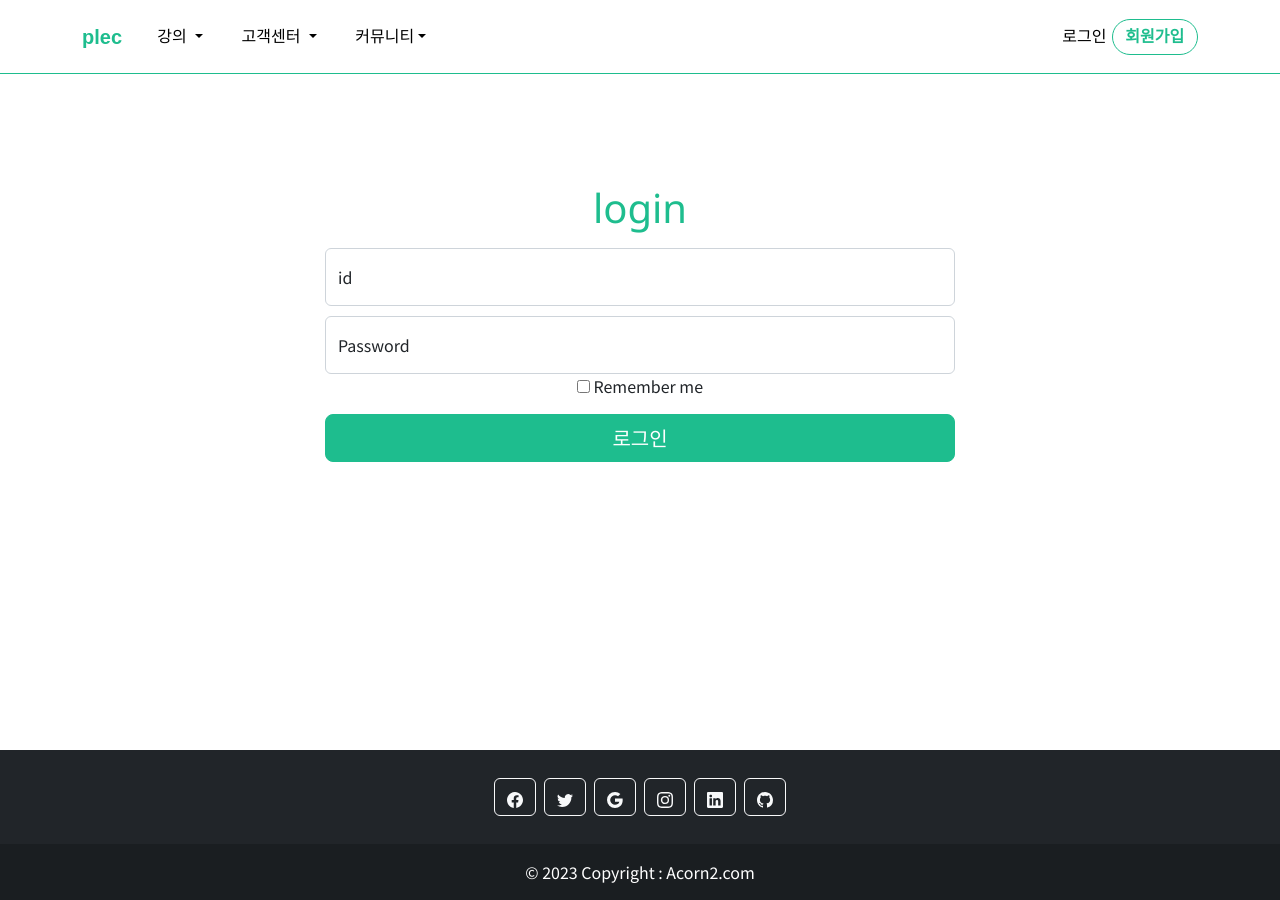
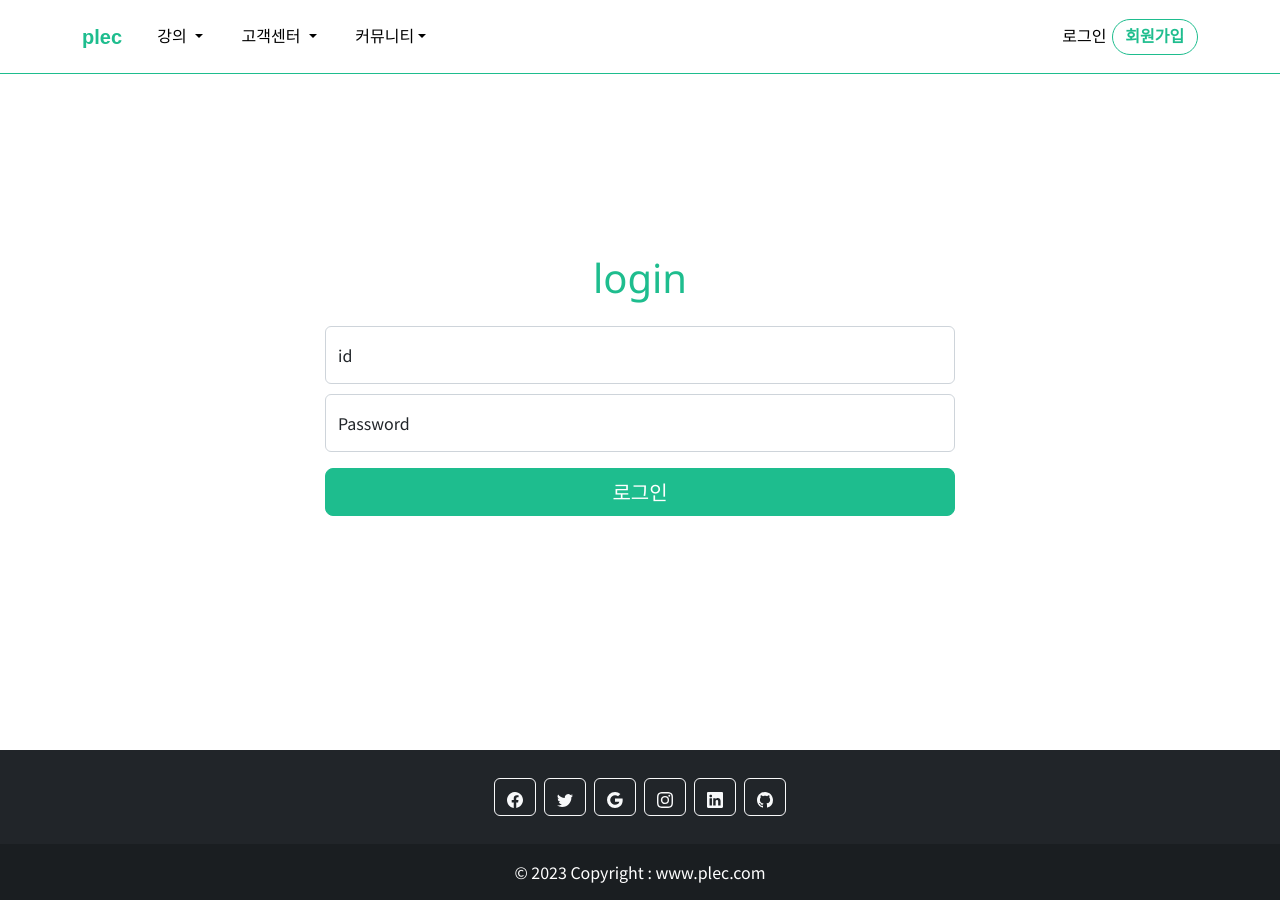
Before and after one commit to Acorn202210/Web, a Vue app: page /login in a window 1280 px wide. Built offline with nearby package versions, Linux system fonts and the light colour scheme.

Commit message:
로그인 수정 및 버튼 크기 수정

```diff
--- a/src/assets/css/user.css
+++ b/src/assets/css/user.css
@@ -62,3 +62,7 @@ textarea{
 	font-family: 'Noto Sans', sans-serif;
 	margin-top:100px;
 }
+
+#login{
+  margin-top:170px;
+}
--- a/src/components/common/Footer.vue
+++ b/src/components/common/Footer.vue
@@ -66,7 +66,7 @@
             <!-- Copyright -->
             <div class="text-center p-3" style="background-color: rgba(0, 0, 0, 0.2);">
                 © 2023 Copyright :
-                <a class="text-white" href="https://mdbootstrap.com/"> Acorn2.com</a>
+                <a class="text-white" href="https://mdbootstrap.com/"> www.plec.com</a>
             </div>
             <!-- Copyright -->
         </footer>
--- a/src/components/faq/Faq.vue
+++ b/src/components/faq/Faq.vue
@@ -24,10 +24,10 @@
 					<div :id="`panelsStayOpen-collapse-${faq.faqNum}`" class="accordion-collapse collapse" aria-labelledby="panelsStayOpen-heading">
 					<div class="accordion-body">
 						<div class="d-grid gap-2 d-md-flex justify-content-md-end" v-if="$store.getters.isManager == 'Y'">
-							<a @click="$router.push(`/faqupdateform/${faq.faqNum}`)" class="btn new-btn">수정</a>
+							<a @click="$router.push(`/faqupdateform/${faq.faqNum}`)" class="btn new-btn btn-sm">수정</a>
 							<div>
 								<input type="hidden" v-model="faq.faqNum"/>
-								<button @click="confirmDelete(faq.faqNum)" class="btn btn-danger">삭제</button>
+								<button @click="confirmDelete(faq.faqNum)" class="btn btn-danger btn-sm">삭제</button>
 							</div>
 						</div>
 						<div><strong>{{ faq.content }}</strong></div>
@@ -37,7 +37,7 @@
 				</div>
 			</div>
 			<div class="d-grid gap-2 d-md-flex justify-content-md-end" v-if="$store.getters.isManager == 'Y'">
-				<a @click="$router.push('/faqinsertform')" class="btn new-btn">등록</a>
+				<a @click="$router.push('/faqinsertform')" class="new-btn btn btn-sm">등록</a>
 			</div>
 			<nav>
 				<ul class="pagination justify-content-center">
--- a/src/components/notice/Notice.vue
+++ b/src/components/notice/Notice.vue
@@ -29,7 +29,7 @@
         </table>
       </div>
       <div class="d-grid gap-2 d-md-flex justify-content-md-end" v-if="$store.getters.isManager == 'Y'">
-        <a @click="$router.push('/notice/insert')" class="new-btn btn btn-sm">글쓰기</a>
+        <a @click="$router.push('/notice/insert')" class="new-btn btn btn-sm">등록</a>
       </div>
       <nav>
         <ul class="pagination justify-content-center">
--- a/src/components/user/Login.vue
+++ b/src/components/user/Login.vue
@@ -2,8 +2,8 @@
 	<div>
     <div class="container userform">
 			<main class="form-signin form-login w-100 m-auto">
-			  <form @submit.prevent="submitForm">
-			    <h1 class="mb-3 fw-normal main">login</h1>
+			  <form @submit.prevent="submitForm" id="login">
+			    <h1 class="mb-4 fw-normal main">login</h1>
 			    <div class="form-floating">
 			      <input type="text" class="form-control" id="floatingId" name="id" placeholder="id" v-model="id">
 			      <label for="floatingInput">id</label>
@@ -11,14 +11,8 @@
 			    <div class="form-floating">
 			      <input type="password" class="form-control" id="floatingPassword" name="pwd" placeholder="Password" v-model="pwd" >
 			      <label for="floatingPassword">Password</label>
-			    </div>
-
-			    <div class="checkbox mb-3">
-			      <label>
-			            <input type="checkbox" value="remember-me" name=isSave> Remember me
-			      </label>
-			    </div>
-			    <button class="w-100 button btn-lg btn" type="submit">로그인</button>
+          </div>
+			    <button class="w-100 button btn-lg btn mt-3" type="submit">로그인</button>
 			  </form>
 			</main>
 		</div>
```
